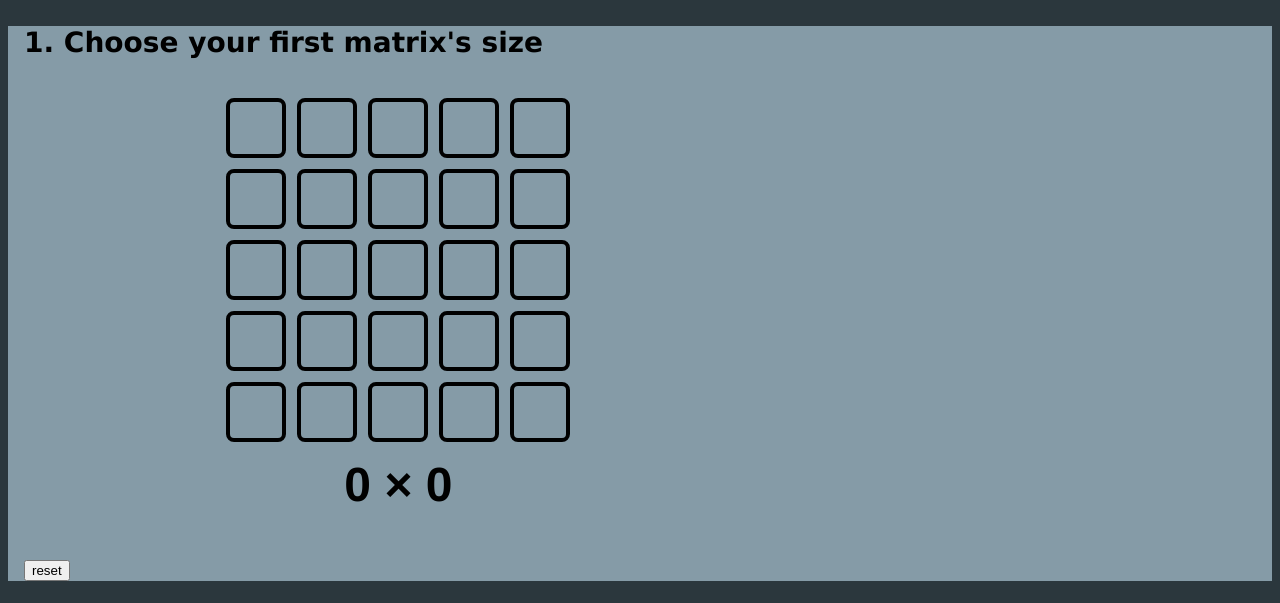
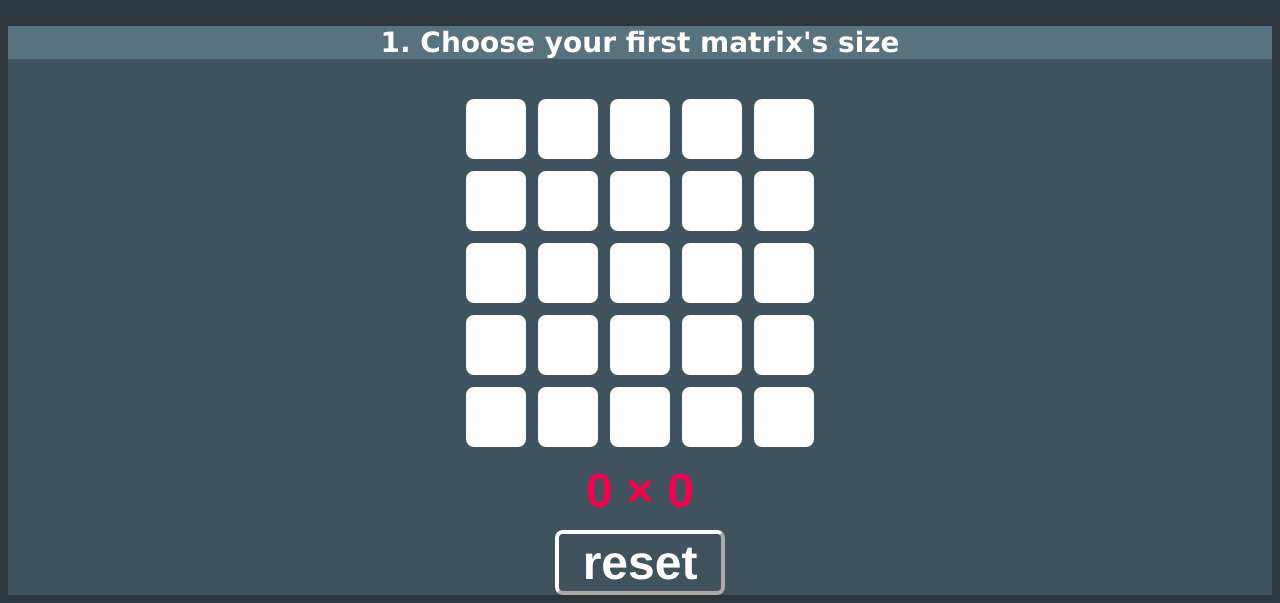
Before and after one commit to JJMtzexe/matrix-calculator, a plain HTML site: page The Matrix/index.html in a window 1280 px wide. Shown: the part 406-1009 px from the top of the page. Drawn offline with Linux system fonts and the light colour scheme.

Commit message:
29/06/2022 @2:13
Added "reset" button

```diff
--- a/The Matrix/index.html
+++ b/The Matrix/index.html
@@ -34,7 +34,6 @@
             <table id="matrixPreviewTable">
             </table>
         </div>
-        <input type="button" value="reset" id="reset">
     </div>
     <script src="main_code.js" type="module"></script>
 </body>
--- a/The Matrix/main_code.js
+++ b/The Matrix/main_code.js
@@ -3,11 +3,6 @@ import { generateMatrix } from "./matrix-behavior.js";
 let cv_ln = document.getElementById("titleLine").getContext("2d");
 let titleLore = document.getElementById("lore");
 let table = document.getElementById("matrixPreviewTable");
-let restart = document.getElementById("reset");
-
-restart.onmouseup = function() {
-    generateMatrix(table, 5, 5, "matrixPrev", "th");
-}
 
 function fillCanvas(canvasWithContext, color)
 {
--- a/The Matrix/matrix-behavior.js
+++ b/The Matrix/matrix-behavior.js
@@ -4,6 +4,7 @@ export function generateMatrix(tableLocation, rows, columns, publicIdentifier, H
     {
         tableLocation.innerHTML = "";
         document.getElementById(`${publicIdentifier}Val`).remove();
+        document.getElementById(`${publicIdentifier}Reset`).remove();
     }
     function matrixSelector(col, row)
     {
@@ -12,6 +13,13 @@ export function generateMatrix(tableLocation, rows, columns, publicIdentifier, H
 
     var p = document.createElement("p");
     p.id = `${publicIdentifier}Val`;
+
+    var button = document.createElement("button");
+    button.id = `${publicIdentifier}Reset`;
+
+    button.onmouseup = function () {
+        generateMatrix(tableLocation, rows, columns, "matrixPrev", "th");
+    }
 
     for (var i = 0; i < rows; i++) {
         var tr = document.createElement("tr");
@@ -29,7 +37,8 @@ export function generateMatrix(tableLocation, rows, columns, publicIdentifier, H
                     for (var m = 0; m < columns; m++) {
                         if (this.posY > m && this.posX > n) {
                             matrixSelector(n, m).style.borderColor = "rgb(245, 2, 76)";
-                            matrixSelector(n, m).style.transform = "scale(1.25)";
+                            matrixSelector(n, m).style.backgroundColor = "rgb(245, 2, 76)";
+                            matrixSelector(n, m).style.transform = "scale(1.15)";
                             p.innerHTML = `${this.posX} × ${this.posY}`
                         }
                     }
@@ -39,8 +48,8 @@ export function generateMatrix(tableLocation, rows, columns, publicIdentifier, H
                 for (var n = 0; n < rows; n++) {
                     for (var m = 0; m < columns; m++) {
                         if (this.posY > m && this.posX > n) {
-                            matrixSelector(n, m).style.backgroundColor = null;
-                            matrixSelector(n, m).style.borderColor = "black";
+                            matrixSelector(n, m).style.backgroundColor = "white";
+                            matrixSelector(n, m).style.borderColor = "white";
                             matrixSelector(n, m).style.transform = "scale(1)";
                             p.innerHTML = "0 × 0";
                         }
@@ -58,9 +67,14 @@ export function generateMatrix(tableLocation, rows, columns, publicIdentifier, H
                             matrixSelector(n, m).style.backgroundColor = "rgb(245, 2, 76)";
                             matrixSelector(n, m).style.borderColor = "rgb(245, 2, 76)";
                         }
+                        else if (this.posY <= m || this.posX <= n)
+                        {
+                            matrixSelector(n, m).style.backgroundColor = "white";
+                            matrixSelector(n, m).style.borderColor = null;
+                        }
                     }
                 }
-                p.style.color = "rgb(245, 2, 76)";
+                p.style.color = "white";
             }
 
             if (attribute) {
@@ -70,5 +84,7 @@ export function generateMatrix(tableLocation, rows, columns, publicIdentifier, H
         }
     }
     tableLocation.parentNode.appendChild(p);
+    tableLocation.parentNode.appendChild(button);
     p.innerHTML = "0 × 0";
+    button.innerHTML = "reset";
 }
--- a/The Matrix/stylesheet.css
+++ b/The Matrix/stylesheet.css
@@ -29,13 +29,15 @@ h1
 h3
 {
     font-family: 'Proxima Nova', Verdana, 'Avenir Next';
-    color: black;
+    background-color: rgb(88, 114, 128);
+    color: white;
     font-size: 1.75em;
+    height: auto;
 }
 
 div[id="mainContent"]
 {
-    background-color: rgb(133, 155, 167);
+    background-color: rgb(62, 83, 94);
 }
 
 canvas[id="titleLine"]
@@ -87,12 +89,11 @@ div[id="socialInfo"] img:hover
 
 div[id="mainContent"]
 {
-    padding-left: 1em;
+    text-align: center;
 }
 
-div[id="matrixPreview"] {
-    width: 60%;
-    text-align: center;
+div[id="matrixPreview"]
+{
     margin: 0;
 }
 
@@ -104,17 +105,17 @@ div[id="matrixPreview"] table
     border-bottom: 0;
     border-left: 0;
     border-right: 0;
-    border-spacing: 0.7rem;
     margin-right: 0;
+    border-spacing: 0.75em;
 }
 
 div[id="matrixPreview"] table tr
 {
-        border-top: 10px;
-        border-bottom: 10px;
-        border-left: 10px;
-        border-right: 10px;
-        margin-right: 0;
+    border-top: 10px;
+    border-bottom: 10px;
+    border-left: 10px;
+    border-right: 10px;
+    margin-right: 0;
 }
 
 div[id="matrixPreview"] table tr th
@@ -124,7 +125,8 @@ div[id="matrixPreview"] table tr th
     height: 50px;
     width: 50px;
     border-width: 0.25em;
-    border-color: black;
+    border-color: white;
+    background-color: white;
     transition: transform .3s;
 }
 
@@ -133,7 +135,8 @@ div[id="matrixPreview"] table tr th:hover
     transform: scale(1.2);
 }
 
-p[id="lore"] {
+p[id="lore"]
+{
     margin-top: 1%;
     font-family: 'Cascadia Code', 'Andalé Mono';
     min-height: 3em;
@@ -141,10 +144,39 @@ p[id="lore"] {
     color: rgb(108, 129, 142);
 }
 
-div[id="matrixPreview"] p {
+div[id="matrixPreview"] p
+{
     position: relative;
     font-size: 3em;
     font-family: Helvetica, sans-serif;
     font-weight: bold;
     margin-top: 0;
+    margin-bottom: 0.25em;
+    color: rgb(245, 2, 76);
 }
+
+div[id="matrixPreview"] button
+{
+    height: auto;
+    width: auto;
+    position: relative;
+    font-size: 3em;
+    font-family: Helvetica, sans-serif;
+    font-weight: bold;
+    padding-inline: 1.5rem;
+    margin-top: 0;
+    border-radius: 0.5rem;
+    border-width: 0.3rem;
+    border-color: white;
+    background-color: inherit;
+    border-style: outset;
+    color: white;
+    transition: transform 0.3s;
+}
+
+div[id="matrixPreview"] button:hover
+{
+    transform: scale(1.1);
+    border-color: lightgreen;
+    color: lightgreen;
+}
```
